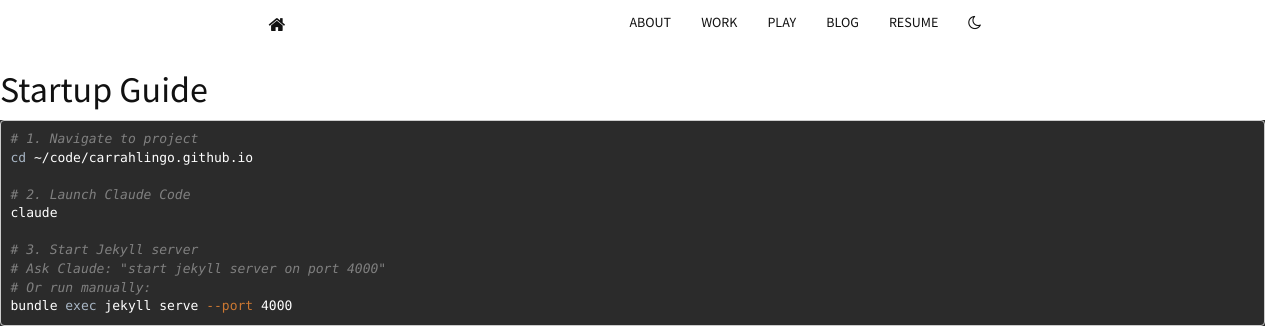
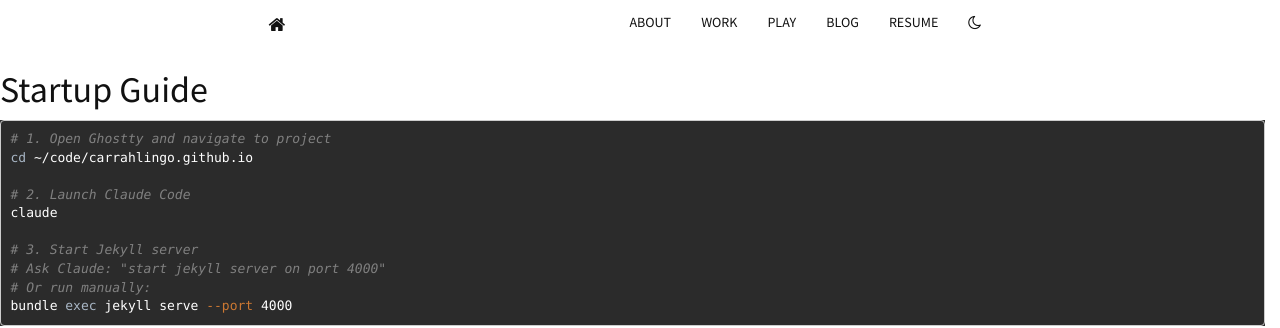
Before and after one commit to carrahlingo/carrahlingo.github.io, a Jekyll site: the page built from STARTUP_GUIDE.md, in a window 1280 px wide. Shown: the top 328 px of the page. Built offline with Jekyll 4.4.1, drawn with Linux system fonts in a browser that asks for light colours; nearby versions of some CDN libraries; our own code applies the rules of GitHub Pages for plain Markdown files.

Commit message:
Update startup guide with Ghostty reference
Co-Authored-By: Claude Opus 4.6 <noreply@anthropic.com>

````diff
--- a/STARTUP_GUIDE.md
+++ b/STARTUP_GUIDE.md
@@ -1,7 +1,7 @@
 # Startup Guide
 
 ```bash
-# 1. Navigate to project
+# 1. Open Ghostty and navigate to project
 cd ~/code/carrahlingo.github.io
 
 # 2. Launch Claude Code
````
